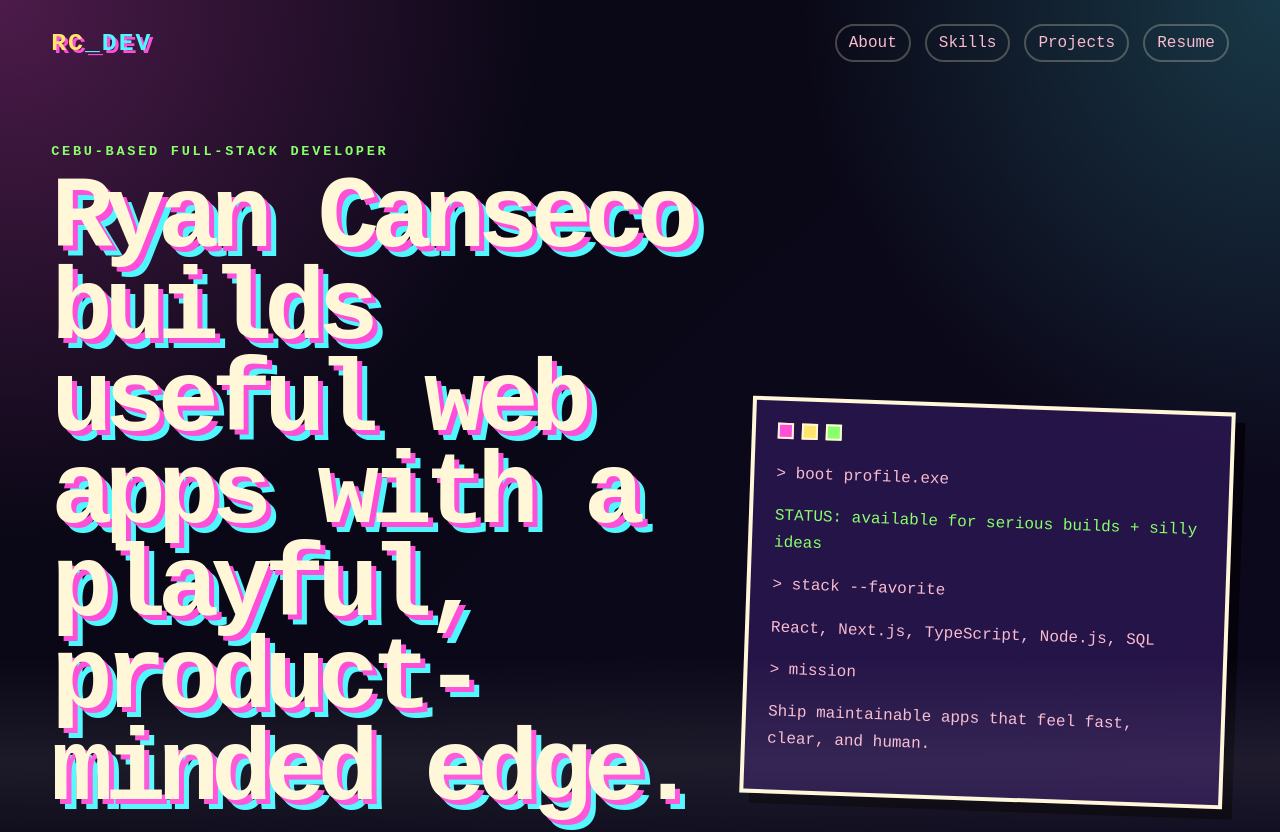
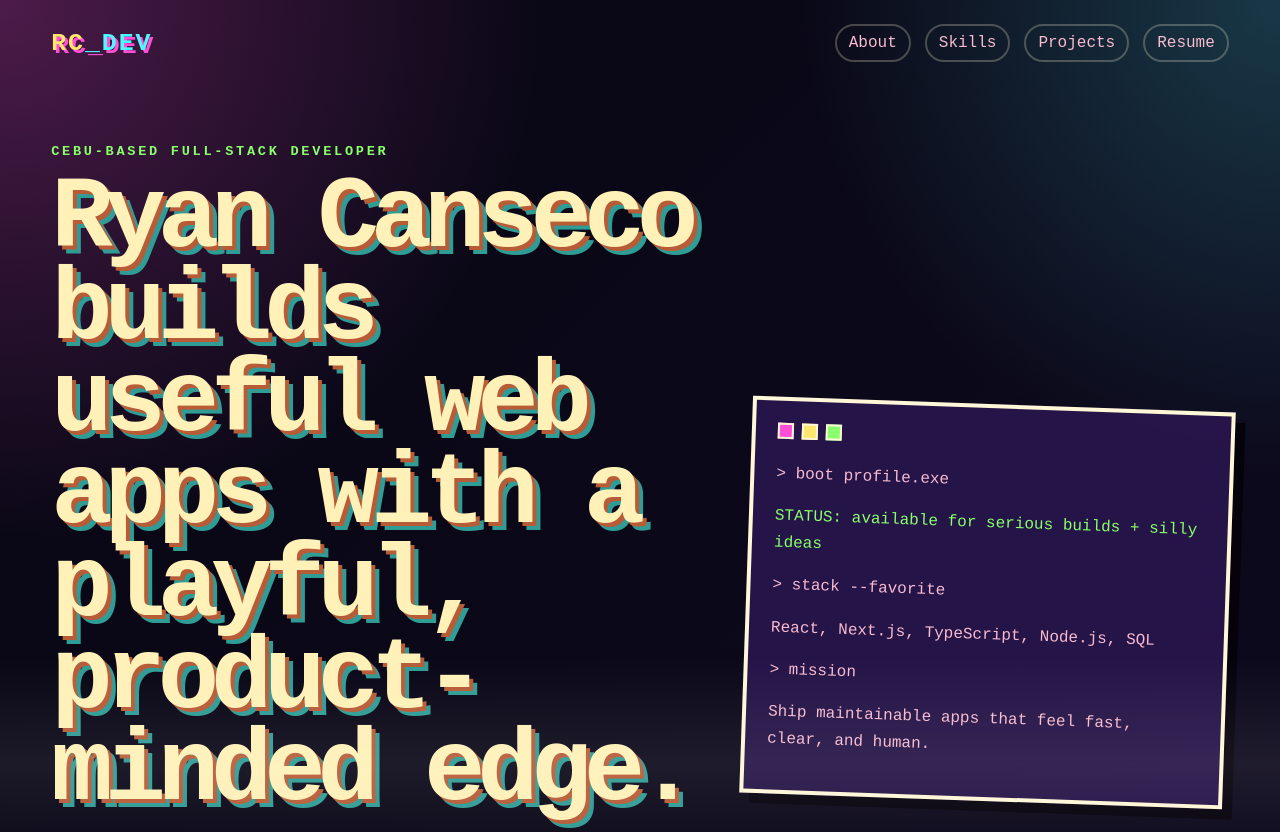
Before and after one commit to chixka000/ryan-portfolio, a Next.js app: page / in a window 1280 px wide. Shown: the top 832 px of the page. Built offline with nearby package versions, Linux system fonts and the light colour scheme.

Commit message:
Soften hero headline colorway

```diff
--- a/app/globals.css
+++ b/app/globals.css
@@ -10,6 +10,9 @@
   --cyan: #4ff8ff;
   --green: #89ff6b;
   --orange: #ff9f45;
+  --headline: #fff1b8;
+  --headline-shadow: #b85c38;
+  --headline-glow: #2f9c95;
   --shadow: #05020c;
 }
 
@@ -126,12 +129,13 @@ p {
 }
 
 h1 {
+  color: var(--headline);
   font-size: clamp(3rem, 8vw, 6.8rem);
   letter-spacing: -0.08em;
   line-height: 0.9;
   margin-bottom: 26px;
   max-width: 980px;
-  text-shadow: 5px 5px 0 var(--pink), 10px 10px 0 var(--cyan);
+  text-shadow: 4px 4px 0 var(--headline-shadow), 8px 8px 0 var(--headline-glow);
 }
 
 h2 {
```
